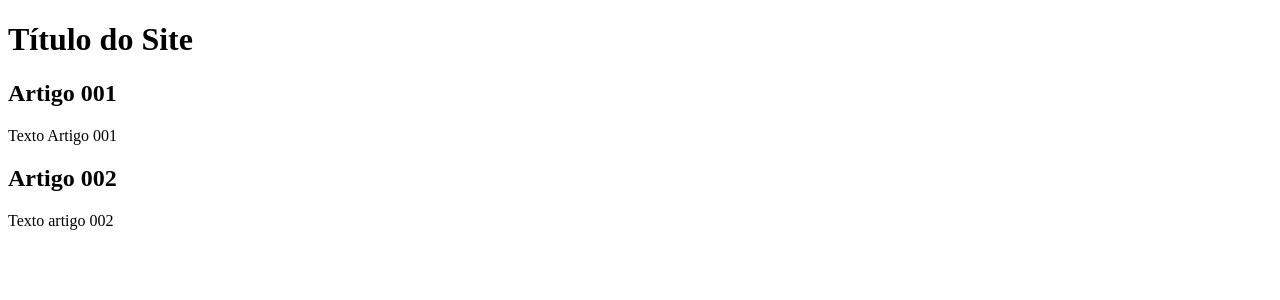
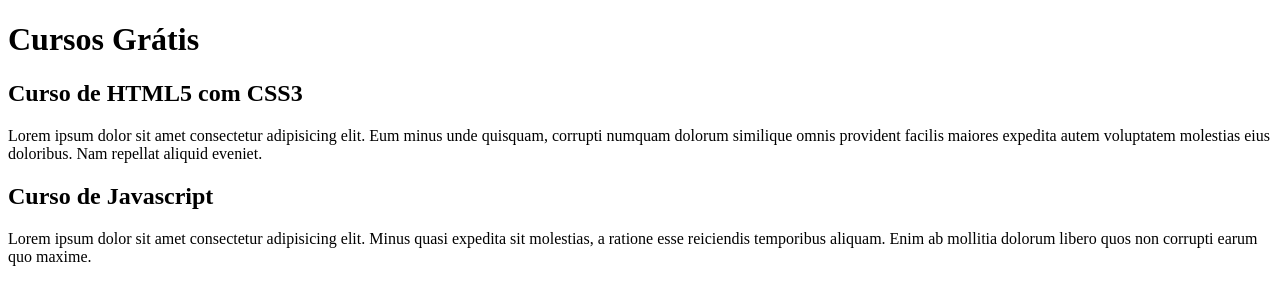
Before and after one commit to pedrograngeiro/projeto-site, a plain HTML site: page index.html in a window 1280 px wide. Drawn offline with Linux system fonts and the light colour scheme.

Commit message:
comecei a escrever o conteúdo

```diff
--- a/index.html
+++ b/index.html
@@ -8,15 +8,15 @@
 <body>
     <main>
         <header>
-            <h1>Título do Site</h1>
+            <h1>Cursos Grátis</h1>
         </header>
         <article>
-            <h2>Artigo 001</h2>
-            <p>Texto Artigo 001</p>
+            <h2>Curso de HTML5 com CSS3</h2>
+            <p>Lorem ipsum dolor sit amet consectetur adipisicing elit. Eum minus unde quisquam, corrupti numquam dolorum similique omnis provident facilis maiores expedita autem voluptatem molestias eius doloribus. Nam repellat aliquid eveniet.</p>
         </article>
         <article>
-            <h2>Artigo 002</h2>
-            <p>Texto artigo 002</p>
+            <h2>Curso de Javascript</h2>
+            <p>Lorem ipsum dolor sit amet consectetur adipisicing elit. Minus quasi expedita sit molestias, a ratione esse reiciendis temporibus aliquam. Enim ab mollitia dolorum libero quos non corrupti earum quo maxime.</p>
         </article>
     </main>
 </body>
```
